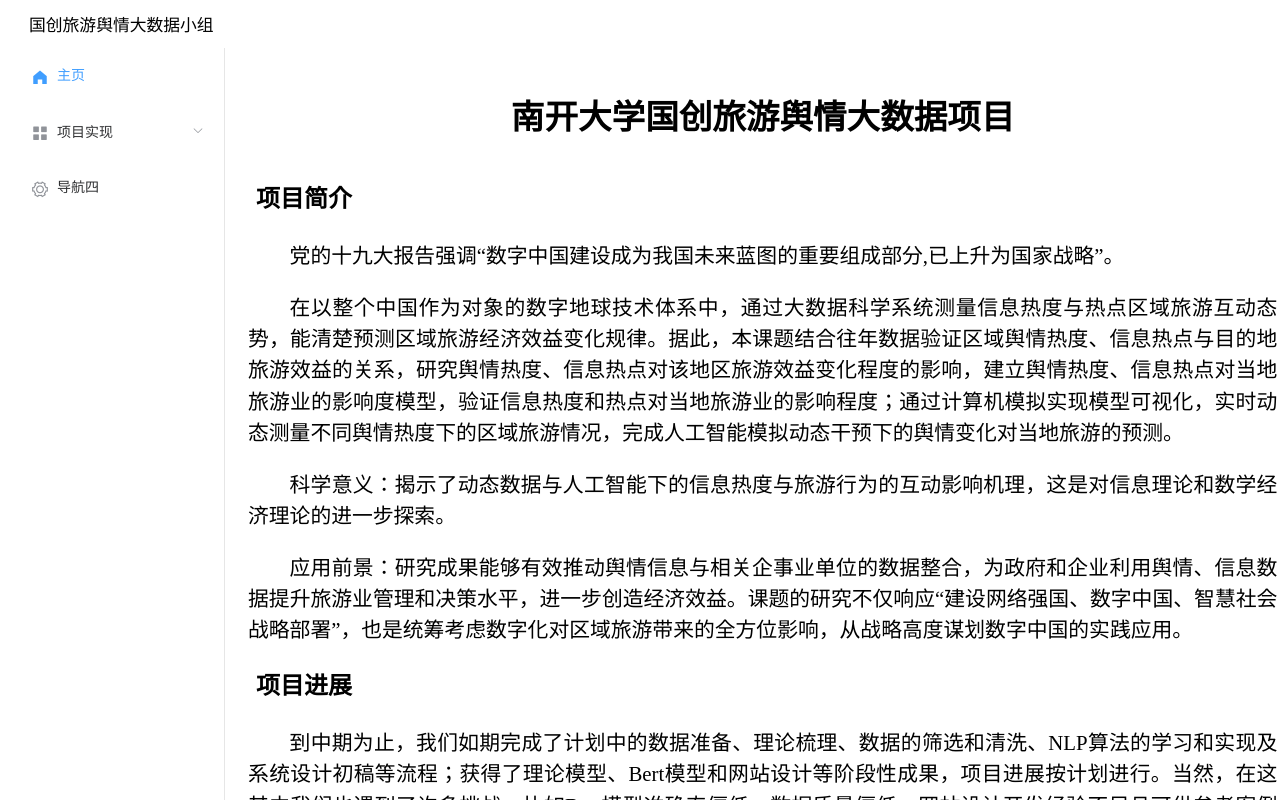
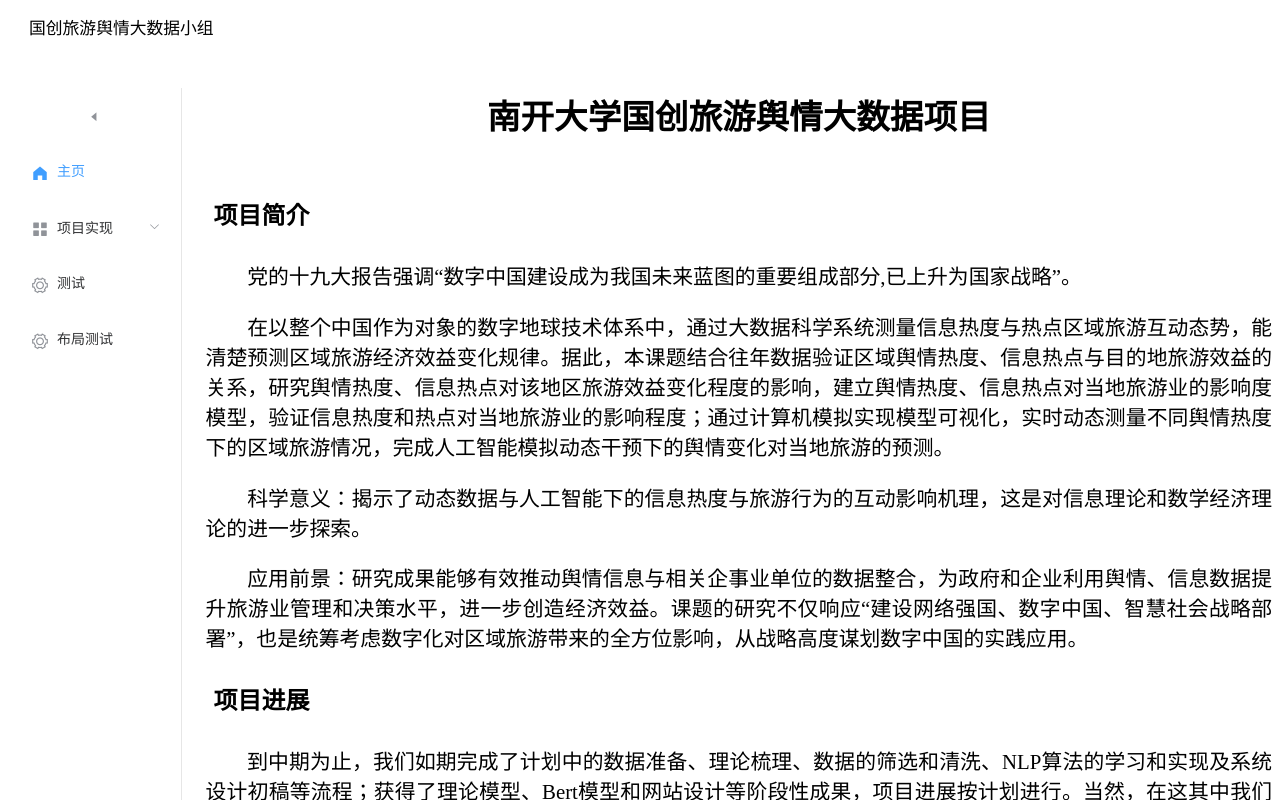
Before and after one commit to Peter-yqz/TravelWeb, a Vue app: page /#/Homepage in a window 1280 px wide. Shown: the top 800 px of the page. Built offline with nearby package versions, Linux system fonts and the light colour scheme; what vue-baidu-map would draw is missing.

Commit message:
change the layout

```diff
--- a/src/App.vue
+++ b/src/App.vue
@@ -1,7 +1,8 @@
 <template>
-  <el-container class="container">
-  <el-header class="mainheader" >
-            <span class="demonstration" style="float:left;padding-top:5px;color:white">
+  <el-container class="container" direction='horizontal'>
+  <el-header class="mainheader" direction='vertical'>
+      <div>
+            <span class="demonstration" >
                     <el-dropdown trigger="click">
                     <el-button  class="el-dropdown-link" type="text" style="color:black;font-size:1.2em;margin-left:0">国创旅游舆情大数据小组</el-button>
                     <el-dropdown-menu slot="dropdown">
@@ -9,19 +10,32 @@
                     </el-dropdown-menu>
                     </el-dropdown>
             </span>
+      </div>
     </el-header>
-  <el-row class="tac">
-  <el-col :span="4" style="height:100%;blackground:rgba:(255, 255, 255, 0.158)">
     <el-menu
       default-active="1"
       class="el-menu-vertical-demo"
-      @open="handleOpen"
-      @close="handleClose"
-      @select="handleSelect">
+      @select="handleSelect"
+      :collapse="isCollapse"
+      >
+      <el-menu-item index="10"   direction='horizontal'>
+        <div class="show_edge">
+          <el-tooltip class="item" effect="dark" content="隐藏" placement="right" >
+       <i class="el-icon-caret-left"  @click="hide_menu"  v-show="show_left_btn">  </i>
+    </el-tooltip>
+
+        <el-tooltip class="item" effect="dark" content="显示" placement="right" >
+       <i class="el-icon-caret-right" @click="show_menu" v-show="show_right_btn">  </i>
+    </el-tooltip>
+
+        </div>
+      </el-menu-item>
+
       <el-menu-item index="1">
         <i class="el-icon-s-home"></i>
         <template#title>主页</template>
       </el-menu-item>
+
       <el-submenu index="2" default-active="3" >
         <template #title>
           <i class="el-icon-menu"></i>
@@ -31,19 +45,23 @@
           <el-menu-item index="4" >模型展示</el-menu-item>
           <el-menu-item index="5" >舆情地图</el-menu-item>
       </el-submenu>
+
       <el-menu-item index="6">
         <i class="el-icon-setting"></i>
-        <template #title>导航四</template>
+        <template #title>测试</template>
       </el-menu-item>
+
+      <el-menu-item index="7">
+        <i class="el-icon-setting"></i>
+        <template #title>布局测试</template>
+      </el-menu-item>
+
     </el-menu>
-  </el-col>
-  <el-col :span="20" style="margin-top:6vh;margin-left:27vh;min-height:91vh" id="v-content" v-bind:style="{minHeight: Height+'px'}"><router-view />
-  </el-col>
-</el-row>
 
-  <el-footer>
-    更多功能正持续更新中，敬请期待！
-  </el-footer>
+  <div class="main">
+  <router-view />
+  </div>
+
   </el-container>
 </template>
 
@@ -53,13 +71,10 @@
     return {
     isCollapse: false,
     searchCriteria: '',
+    show_right_btn: false,
+    show_left_btn: true
     }
     },
-    mounted(){
-    //动态设置内容高度 让footer始终居底   header+footer的高度是100
-    this.Height = document.documentElement.clientHeight - 100;  　　//监听浏览器窗口变化
-    window.onresize = ()=> {this.Height = document.documentElement.clientHeight -100}
-  },
   methods:{
     handleSelect(key, keyPath){
       switch(key){
@@ -79,14 +94,28 @@
       this.$router.push('/Page3')
       this.breadcrumbItems  = ['数据可视化三']
       break;
+      case '6':
+      this.$router.push('/test')
+      this.breadcrumbItems  = ['测试']
+      break;
+      case '7':
+      this.$router.push('/eletest')
+      this.breadcrumbItems  = ['测']
+      break;
       }
     },
-    handleOpen(key, keyPath) {
-        console.log(key, keyPath);
+    hide_menu(){
+      this.isCollapse = true;
+      this.show_left_btn = false;
+      this.show_right_btn = true;
     },
-    handleClose(key, keyPath) {
-        console.log(key, keyPath);
+    show_menu(){
+      this.isCollapse = false;
+      this.show_left_btn = true;
+      this.show_right_btn = false;
+
       }
+
     }
 
   }
@@ -94,36 +123,40 @@
 
 <style>
 .container {
-  display: flex;
-  /* background:  */
-  /* linear-gradient(
-267.77deg,rgb(65, 155, 173)0%,rgb(64, 100, 185)50%,rgb(88, 46, 141)100%); */
-  /* background: linear-gradient(to right, #d680b6, #767aaf); */
   height:100%;
   margin:0px;
   box-sizing: border-box;
 }
 .mainheader {
     position: fixed;
-    top: 0;
-    width: 100%;
+    top: 1vh;
     z-index: 10;
-    /* background-color: rgba(255, 255, 255, 0.158); */
     text-align: center;
     height: 6vh !important;
 }
-.el-footer {
-  /* background-color:#4749bb; */
-  /* color: #969EAB; */
-  text-align: center;
-  height: 3vh !important;
-  margin-left: 27vh;
+.show_edge{
+  text-align:center
 }
-.el-menu-vertical-demo:not(.el-menu--collapse) {
-    top: 6vh;
+
+.el-menu-vertical-demo {
+    top: 10vh;
     min-height: 100vh;
-    width: 27vh;
-    position:fixed;
-    /* background: rgba(255, 255, 255, 0.158); */
+    position:flex;
+    float:left;
   }
+
+#v-content{
+  position:flex;
+  float:right;
+}
+.main{
+  width: 100%;
+  margin-top: 4vh;
+}
+
+.demonstration{
+  padding-top:5px;
+  color:white
+}
+
 </style>
--- a/src/Router/index.js
+++ b/src/Router/index.js
@@ -10,6 +10,7 @@
 import Page6 from '../components/Page1/Page1-3.vue'
 import Page7 from '../components/Page1/Page1-4.vue'
 import test from '../components/test.vue'
+import eletest from '../components/eletest.vue'
 Vue.use(VueRouter)
 
 const router = new VueRouter({
@@ -45,8 +46,10 @@
     {
         path: '/test',
         component: test
+    },{
+        path: '/eletest',
+        component: eletest
     }
-
 ]
 })
 export default router;
--- a/src/components/Homepage/Homepage.vue
+++ b/src/components/Homepage/Homepage.vue
@@ -1,7 +1,7 @@
 <template>
 <el-container class="second-container">
 <div>
-    <div style="color:black;line-height:150%">
+    <div style="color:black">
         <h1>南开大学国创旅游舆情大数据项目</h1>
             <h2>项目简介</h2>
                 <p>党的十九大报告强调“数字中国建设成为我国未来蓝图的重要组成部分,已上升为国家战略”。</p>
@@ -47,7 +47,7 @@
 .second-container p{
     font-size: 1.3em;
     text-indent:2em;
-    line-height:150%;
+    /* line-height:150%; */
     /* color: white; */
 }
 .el-button{
--- /dev/null
+++ b/src/components/eletest.vue
@@ -0,0 +1,66 @@
+<template>
+    <div>
+<el-radio-group v-model="isCollapse" style="margin-bottom: 20px;">
+  <el-radio-button :label="false">展开</el-radio-button>
+  <el-radio-button :label="true">收起</el-radio-button>
+</el-radio-group>
+<el-menu default-active="1-4-1" class="el-menu-vertical-demo" @open="handleOpen"
+ @close="handleClose" :collapse="isCollapse">
+  <el-submenu index="1">
+    <template slot="title">
+      <i class="el-icon-location"></i>
+      <span slot="title">导航一</span>
+    </template>
+    <el-menu-item-group>
+      <span slot="title">分组一</span>
+      <el-menu-item index="1-1">选项1</el-menu-item>
+      <el-menu-item index="1-2">选项2</el-menu-item>
+    </el-menu-item-group>
+    <el-menu-item-group title="分组2">
+      <el-menu-item index="1-3">选项3</el-menu-item>
+    </el-menu-item-group>
+    <el-submenu index="1-4">
+      <span slot="title">选项4</span>
+      <el-menu-item index="1-4-1">选项1</el-menu-item>
+    </el-submenu>
+  </el-submenu>
+  <el-menu-item index="2">
+    <i class="el-icon-menu"></i>
+    <span slot="title">导航二</span>
+  </el-menu-item>
+  <el-menu-item index="3" disabled>
+    <i class="el-icon-document"></i>
+    <span slot="title">导航三</span>
+  </el-menu-item>
+  <el-menu-item index="4">
+    <i class="el-icon-setting"></i>
+    <span slot="title">导航四</span>
+  </el-menu-item>
+</el-menu>
+    </div>
+</template>
+<style>
+  .el-menu-vertical-demo:not(.el-menu--collapse) {
+    width: 200px;
+    min-height: 400px;
+  }
+</style>
+
+<script>
+  export default {
+    name: 'eletest',
+    data() {
+      return {
+        isCollapse: true
+      };
+    },
+    methods: {
+      handleOpen(key, keyPath) {
+        console.log(key, keyPath);
+      },
+      handleClose(key, keyPath) {
+        console.log(key, keyPath);
+      }
+    }
+  }
+</script>
--- a/src/components/test.vue
+++ b/src/components/test.vue
@@ -2,7 +2,7 @@
 <div class="table-wrapper" >
   <!-- <h1>中国大陆各省级行政区舆情热度折线图</h1> -->
   <!-- 下面的:data="items"代表动态绑定 -->
-  <el-table
+  <!-- <el-table
     :data="items"
     style="width: 100% "
     border >
@@ -39,8 +39,11 @@
       prop="repost_num"
       label="转发数量">
     </el-table-column>
-  </el-table>
-
+  </el-table> -->
+   <div>
+      <input type="text" v-model="d_city"/>
+      {{ items }}
+    </div>
     </div>
 
 </template>
@@ -49,22 +52,76 @@
     name:'test',
       data() {
         return {
-          items: []
+          items: [],
+          d_city: '北京市'
           // 这个东西一开始是空的，但是可以在后端进行获取
         }
       },
-    mounted(){
-
-    this.$axios({
+  watch:{
+	d_city :{
+		handler(newValue,oldValue){
+			console.log('aaaaaa')
+			this.$axios({
+      headers: {'content-Type': 'application/json;charset=utf-8'},
         method:'get',
-        url:"/mysqltest/weibodata.php"
+        url:"http://8.131.237.67:8010/tourism_benefits/hotel_rent.php?city=" + encodeURI(this.d_city) ,
+        // params: {
+        //   'city': encodeURI(this.d_city)
+        // // city: this.d_city
+        // }
     })
 
     .then(
       response => {
         this.items = response.data
         // 将后端获取的data赋值给上面的items，并将items绑定在element-ui的列表里面
-        console.log(this.items)
+        console.log('items:::',this.items)
+        // 在控制台里面输出，就可以发现传过来的对象格式
+      // 对象是数组：，下面代表了数据里面的一个值
+      // "id": "63937",
+      // "uid": "5213461361",
+      // "name": "陕西传媒网榆林频道",
+      // "fans_num": "2365",
+      // "weibo_id": "3933444444895280",
+      // "weibo_cont": "80后大学生从大城市回到小县城，开始了自主创业之路。曾受到周围人的质疑，然而六年过去了，他拥有了一家横跨建筑设计、项目管理、农业发展、创业孵化、培训等领域的综合企业集团，全公司年营业产值达2000万... °定边80后大学生的成功创业路 创业五年累计产... ​​​​",
+      // "create_time": "2016-01-20 19:34",
+      // "repost_num": "0",
+      // "comment_num": "0",
+      // "praise_num": "0",
+      // "type": "0",
+      // "province": "陕西省",
+      // "city": "榆林市",
+      // "region": "0"
+      }
+    )
+
+    .catch(function (error) {
+        console.log(error);
+    });
+
+		}
+	}
+},
+    mounted(){
+
+
+          // par =  encodeURI(this.d_city)
+
+    this.$axios({
+      headers: {'content-Type': 'application/json;charset=utf-8'},
+        method:'get',
+        url:"http://8.131.237.67:8010/tourism_benefits/hotel_rent.php?city=" + encodeURI(this.d_city) ,
+        // params: {
+        //   'city': encodeURI(this.d_city)
+        // // city: this.d_city
+        // }
+    })
+
+    .then(
+      response => {
+        this.items = response
+        // 将后端获取的data赋值给上面的items，并将items绑定在element-ui的列表里面
+        console.log('items:::',this.items)
         // 在控制台里面输出，就可以发现传过来的对象格式
       // 对象是数组：，下面代表了数据里面的一个值
       // "id": "63937",
```
